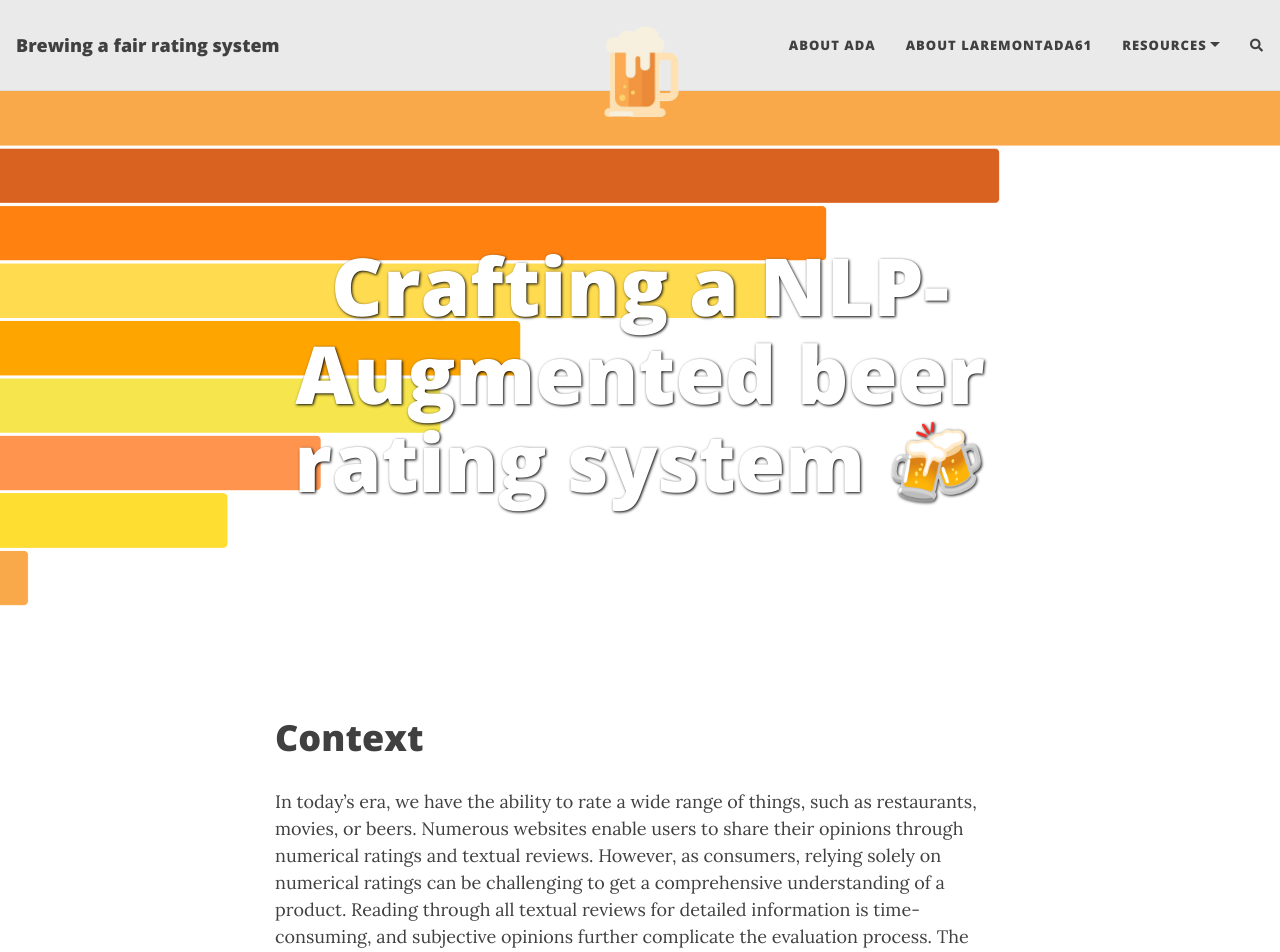
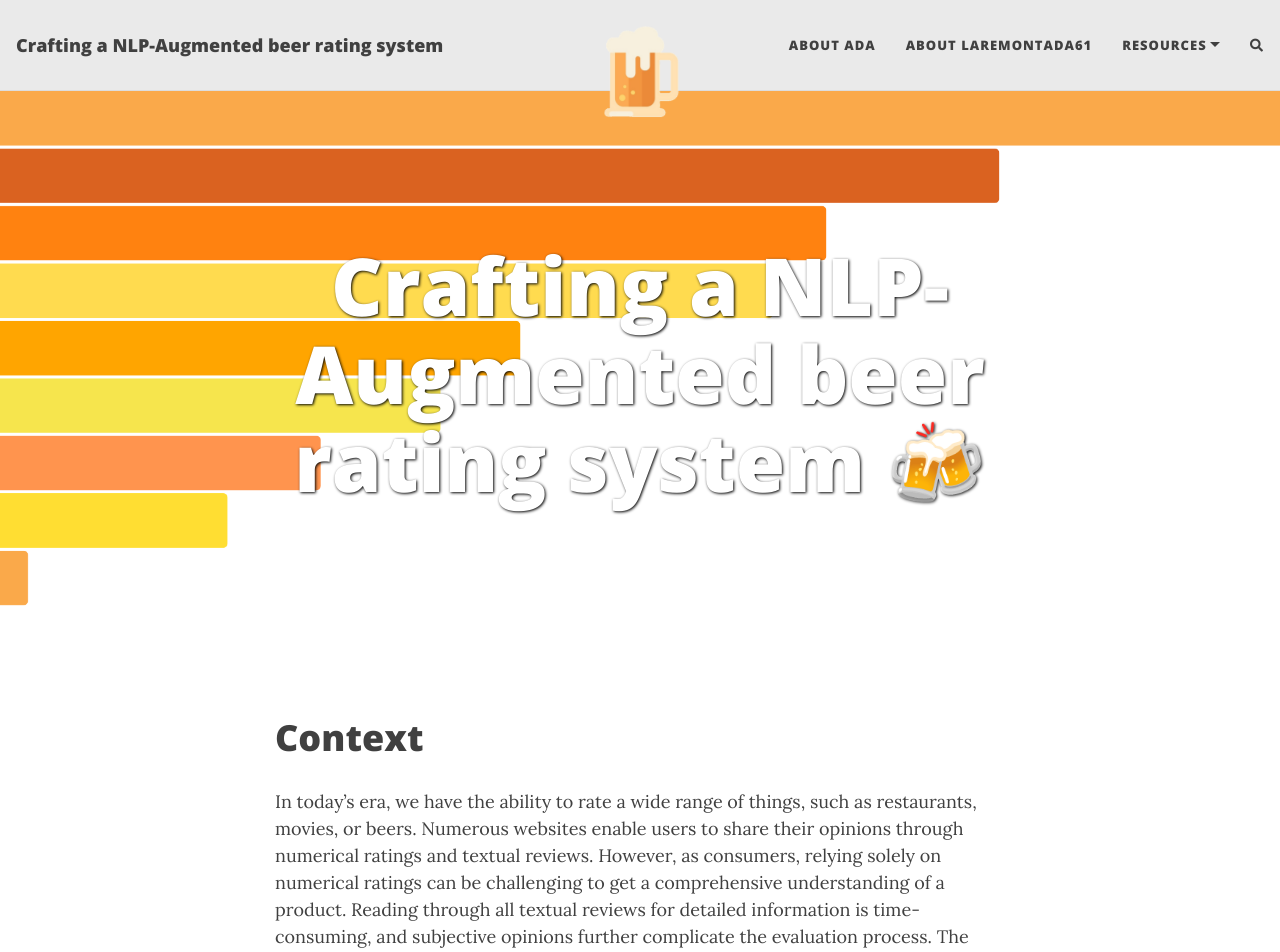
Before and after one commit to epfl-ada/ada-2023-project-laremontada61, a Jekyll site: the page built from docs/index.md, in a window 1280 px wide. Shown: the top 952 px of the page. Built offline with Jekyll 4.4.1, drawn with Linux system fonts in a browser that asks for light colours; nearby versions of some CDN libraries; the list of posts is cut into pages by our own code; comment, search, counter and statistics services are not loaded.

Commit message:
update_title

```diff
--- a/docs/_config.yml
+++ b/docs/_config.yml
@@ -10,7 +10,7 @@
 ############################
 
 # Name of website
-title: Brewing a fair rating system
+title: Crafting a NLP-Augmented beer rating system
 
 # Your name to show in the footer
 author: Tanguy DESJARDIN - LaRemontADA61
```
